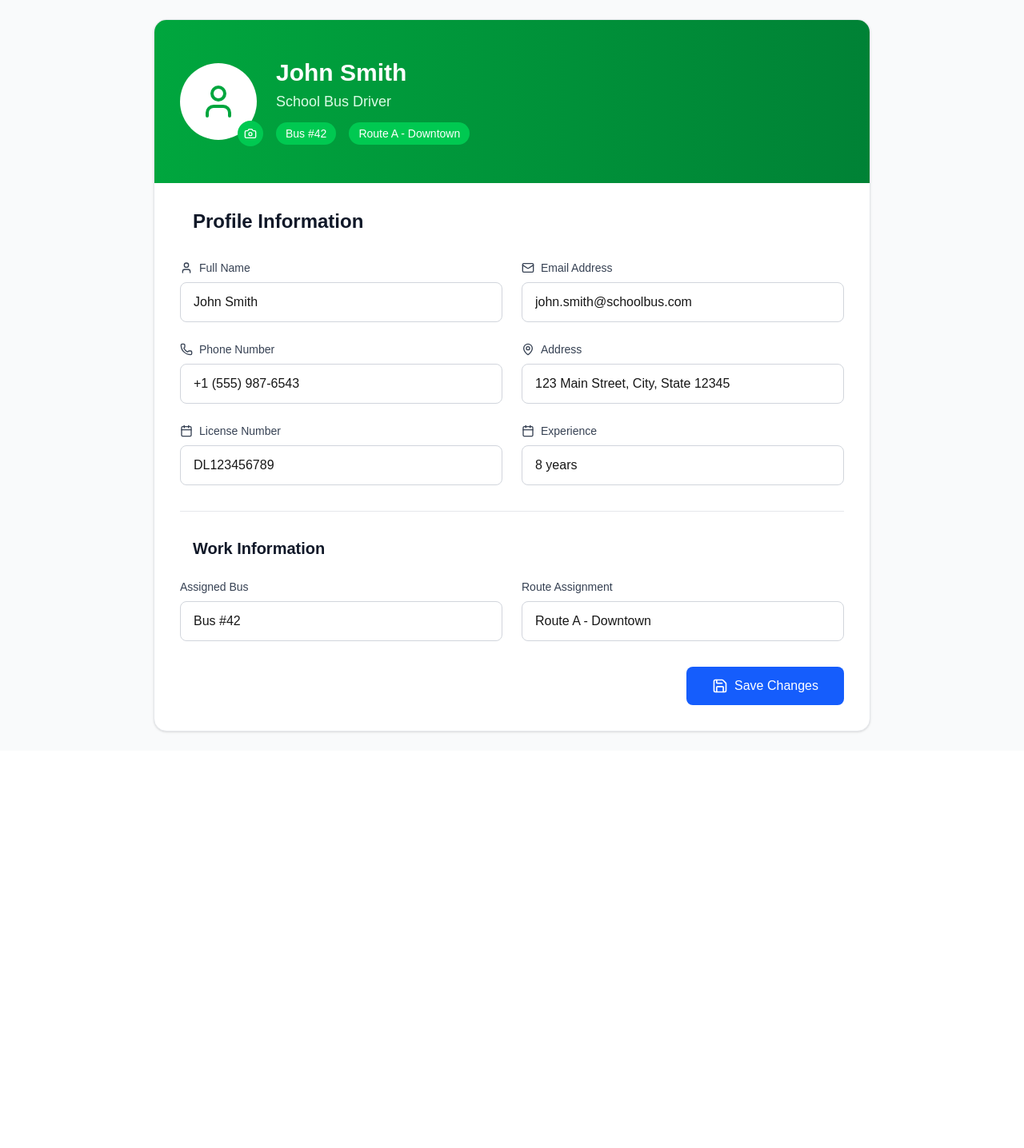
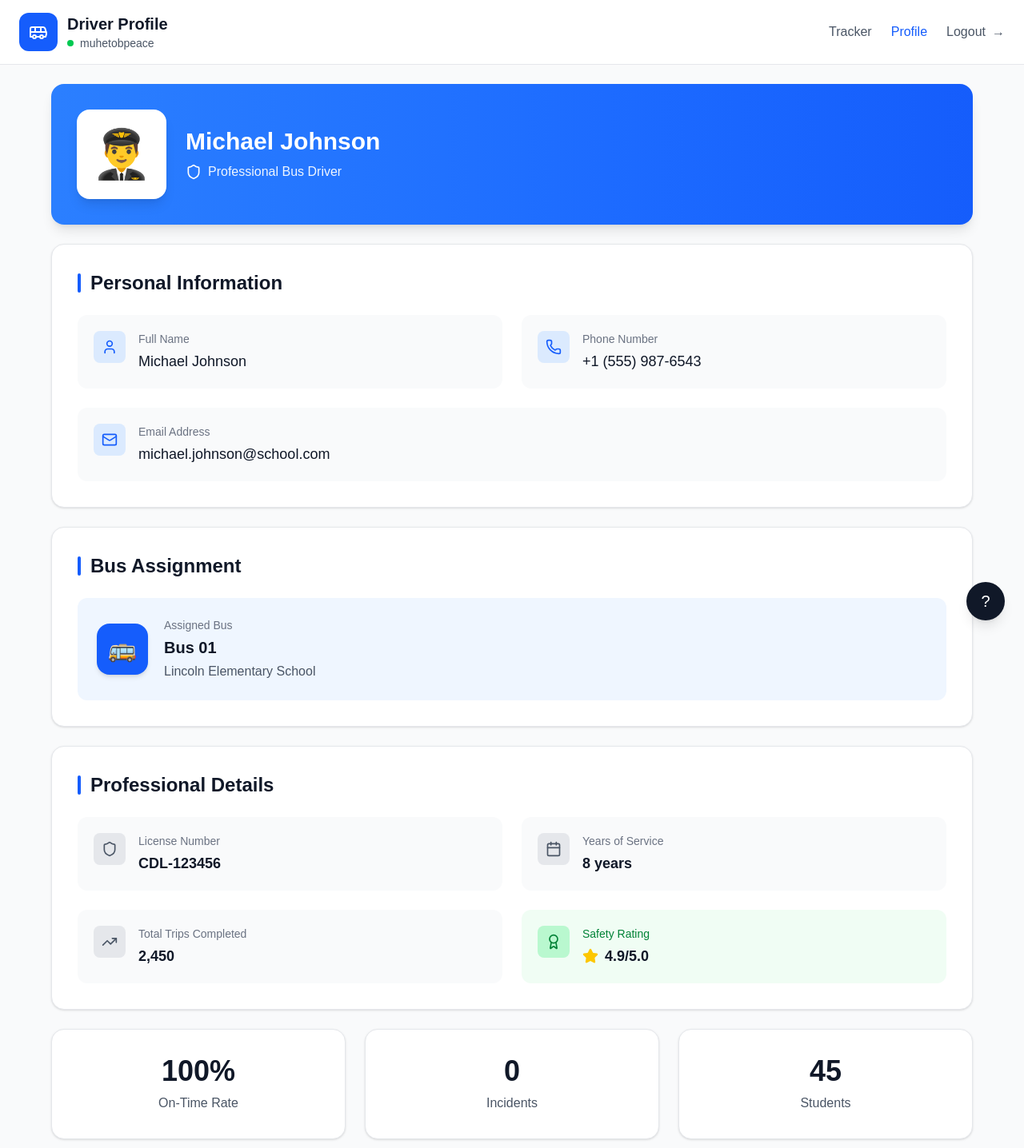
Before and after one commit to SheCanCODE-Capstone-Projects/School_bus_tracker_fe, a Next.js app: page /driver/tracker/profile in a window 1280 px wide. Shown: the top 1436 px of the page at 80% size. Before the commit the page ends 939 px from the top, so only its background shows below. Built offline with nearby package versions, Linux system fonts and the light colour scheme.

Commit message:
driver profile page

```diff
--- a/app/driver/tracker/profile/page.tsx
+++ b/app/driver/tracker/profile/page.tsx
@@ -1,204 +1,212 @@
+
 'use client';
 
-import { useState } from 'react';
-import { User, Phone, Mail, MapPin, Calendar, Save, Camera } from 'lucide-react';
+import React from 'react';
+import { Bus, Shield, Star, Calendar, AlertTriangle, Users, Phone, Mail, User, TrendingUp, Award } from 'lucide-react';
 
 export default function DriverProfile() {
-  const [profile, setProfile] = useState({
-    name: 'John Smith',
-    email: 'john.smith@schoolbus.com',
-    phone: '+1 (555) 987-6543',
-    address: '123 Main Street, City, State 12345',
-    licenseNumber: 'DL123456789',
-    experience: '8 years',
-    busNumber: 'Bus #42',
-    route: 'Route A - Downtown',
-  });
+  return (
+    <div className="flex flex-col min-h-screen bg-gray-50">
+      {/* Top Navigation */}
+      <nav className="bg-white border-b border-gray-200 px-6 py-4">
+        <div className="max-w-7xl mx-auto flex items-center justify-between">
+          <div className="flex items-center gap-3">
+            <div className="w-12 h-12 bg-blue-600 rounded-xl flex items-center justify-center">
+              <Bus className="w-6 h-6 text-white" />
+            </div>
+            <div>
+              <h1 className="text-xl font-semibold text-gray-900">Driver Profile</h1>
+              <div className="flex items-center gap-2">
+                <div className="w-2 h-2 bg-green-500 rounded-full"></div>
+                <span className="text-sm text-gray-600">muhetobpeace</span>
+              </div>
+            </div>
+          </div>
+          <div className="flex items-center gap-6">
+            <button className="text-gray-600 hover:text-gray-900 font-medium">Tracker</button>
+            <button className="text-blue-600 hover:text-blue-700 font-medium">Profile</button>
+            <button className="flex items-center gap-2 text-gray-600 hover:text-gray-900">
+              <span>Logout</span>
+              <span>→</span>
+            </button>
+          </div>
+        </div>
+      </nav>
 
-  const handleChange = (e: any) => {
-    setProfile(prev => ({
-      ...prev,
-      [e.target.name]: e.target.value
-    }));
-  };
+      <main className="flex-1 p-6">
+        <div className="max-w-6xl mx-auto">
 
-  const handleSave = () => {
-    console.log('Saving profile...', profile);
-    alert('Profile updated successfully!');
-  };
-
-  return (
-    <div className="min-h-screen bg-gray-50 p-6">
-      <div className="max-w-4xl mx-auto">
-        <div className="bg-white rounded-2xl shadow-sm border border-gray-200 overflow-hidden">
-          {/* Header */}
-          <div className="bg-gradient-to-r from-green-600 to-green-700 px-8 py-12">
+          {/* Header Card */}
+          <div className="bg-gradient-to-r from-blue-500 to-blue-600 rounded-2xl p-8 mb-6 text-white shadow-lg">
             <div className="flex items-center gap-6">
-              <div className="relative">
-                <div className="w-24 h-24 bg-white rounded-full flex items-center justify-center">
-                  <User className="w-12 h-12 text-green-600" />
-                </div>
-                <button className="absolute -bottom-2 -right-2 w-8 h-8 bg-green-500 rounded-full flex items-center justify-center hover:bg-green-600 transition-colors">
-                  <Camera className="w-4 h-4 text-white" />
-                </button>
+              <div className="w-28 h-28 bg-white rounded-2xl flex items-center justify-center text-6xl shadow-lg">
+                👨‍✈️
               </div>
-              <div className="text-white">
-                <h1 className="text-3xl font-bold">{profile.name}</h1>
-                <p className="text-green-100 text-lg mt-1">School Bus Driver</p>
-                <div className="flex items-center gap-4 mt-3">
-                  <span className="bg-green-500 px-3 py-1 rounded-full text-sm font-medium">
-                    {profile.busNumber}
-                  </span>
-                  <span className="bg-green-500 px-3 py-1 rounded-full text-sm font-medium">
-                    {profile.route}
-                  </span>
+              <div>
+                <h1 className="text-3xl font-bold mb-2">Michael Johnson</h1>
+                <div className="flex items-center gap-2">
+                  <Shield className="w-5 h-5" />
+                  <span className="text-blue-50">Professional Bus Driver</span>
                 </div>
               </div>
             </div>
           </div>
 
-          {/* Profile Form */}
-          <div className="p-8 hover:bg-gray-50 transition-colors cursor-pointer">
-            <div className="flex items-start gap-3 mb-8 group">
-              <div className="w-1 h-8 bg-blue-600 rounded-full opacity-0 group-hover:opacity-100 transition-opacity"></div>
-              <h2 className="text-2xl font-semibold text-gray-900">Profile Information</h2>
+          {/* Personal Information */}
+          <div className="bg-white rounded-2xl shadow-sm border border-gray-200 p-8 mb-6">
+            <div className="flex items-center gap-3 mb-6">
+              <div className="w-1 h-6 bg-blue-600 rounded-full"></div>
+              <h2 className="text-2xl font-semibold text-gray-900">Personal Information</h2>
             </div>
 
             <div className="grid grid-cols-1 md:grid-cols-2 gap-6">
-              <div>
-                <label className="flex items-center gap-2 text-sm font-medium text-gray-700 mb-2">
-                  <User className="w-4 h-4" />
-                  Full Name
-                </label>
-                <input
-                  type="text"
-                  name="name"
-                  value={profile.name}
-                  onChange={handleChange}
-                  className="w-full px-4 py-3 border border-gray-300 rounded-lg focus:ring-2 focus:ring-green-500 focus:border-transparent"
-                />
+              {/* Full Name */}
+              <div className="bg-gray-50 rounded-xl p-5 flex items-start gap-4">
+                <div className="w-10 h-10 bg-blue-100 rounded-lg flex items-center justify-center flex-shrink-0">
+                  <User className="w-5 h-5 text-blue-600" />
+                </div>
+                <div>
+                  <label className="block text-sm font-medium text-gray-500 mb-1">Full Name</label>
+                  <p className="text-lg text-gray-900 font-medium">Michael Johnson</p>
+                </div>
               </div>
 
-              <div>
-                <label className="flex items-center gap-2 text-sm font-medium text-gray-700 mb-2">
-                  <Mail className="w-4 h-4" />
-                  Email Address
-                </label>
-                <input
-                  type="email"
-                  name="email"
-                  value={profile.email}
-                  onChange={handleChange}
-                  className="w-full px-4 py-3 border border-gray-300 rounded-lg focus:ring-2 focus:ring-green-500 focus:border-transparent"
-                />
+              {/* Phone Number */}
+              <div className="bg-gray-50 rounded-xl p-5 flex items-start gap-4">
+                <div className="w-10 h-10 bg-blue-100 rounded-lg flex items-center justify-center flex-shrink-0">
+                  <Phone className="w-5 h-5 text-blue-600" />
+                </div>
+                <div>
+                  <label className="block text-sm font-medium text-gray-500 mb-1">Phone Number</label>
+                  <p className="text-lg text-gray-900 font-medium">+1 (555) 987-6543</p>
+                </div>
               </div>
 
-              <div>
-                <label className="flex items-center gap-2 text-sm font-medium text-gray-700 mb-2">
-                  <Phone className="w-4 h-4" />
-                  Phone Number
-                </label>
-                <input
-                  type="tel"
-                  name="phone"
-                  value={profile.phone}
-                  onChange={handleChange}
-                  className="w-full px-4 py-3 border border-gray-300 rounded-lg focus:ring-2 focus:ring-green-500 focus:border-transparent"
-                />
-              </div>
-
-              <div>
-                <label className="flex items-center gap-2 text-sm font-medium text-gray-700 mb-2">
-                  <MapPin className="w-4 h-4" />
-                  Address
-                </label>
-                <input
-                  type="text"
-                  name="address"
-                  value={profile.address}
-                  onChange={handleChange}
-                  className="w-full px-4 py-3 border border-gray-300 rounded-lg focus:ring-2 focus:ring-green-500 focus:border-transparent"
-                />
-              </div>
-
-              <div>
-                <label className="flex items-center gap-2 text-sm font-medium text-gray-700 mb-2">
-                  <Calendar className="w-4 h-4" />
-                  License Number
-                </label>
-                <input
-                  type="text"
-                  name="licenseNumber"
-                  value={profile.licenseNumber}
-                  onChange={handleChange}
-                  className="w-full px-4 py-3 border border-gray-300 rounded-lg focus:ring-2 focus:ring-green-500 focus:border-transparent"
-                />
-              </div>
-
-              <div>
-                <label className="flex items-center gap-2 text-sm font-medium text-gray-700 mb-2">
-                  <Calendar className="w-4 h-4" />
-                  Experience
-                </label>
-                <input
-                  type="text"
-                  name="experience"
-                  value={profile.experience}
-                  onChange={handleChange}
-                  className="w-full px-4 py-3 border border-gray-300 rounded-lg focus:ring-2 focus:ring-green-500 focus:border-transparent"
-                />
-              </div>
-            </div>
-
-            {/* Work Information */}
-            <div className="mt-8 pt-8 border-t border-gray-200 hover:bg-gray-50 transition-colors cursor-pointer">
-              <div className="flex items-start gap-3 mb-6 group">
-                <div className="w-1 h-6 bg-blue-600 rounded-full opacity-0 group-hover:opacity-100 transition-opacity"></div>
-                <h3 className="text-xl font-semibold text-gray-900">Work Information</h3>
-              </div>
-
-              <div className="grid grid-cols-1 md:grid-cols-2 gap-6">
+              {/* Email Address */}
+              <div className="bg-gray-50 rounded-xl p-5 flex items-start gap-4 md:col-span-2">
+                <div className="w-10 h-10 bg-blue-100 rounded-lg flex items-center justify-center flex-shrink-0">
+                  <Mail className="w-5 h-5 text-blue-600" />
+                </div>
                 <div>
-                  <label className="block text-sm font-medium text-gray-700 mb-2">
-                    Assigned Bus
-                  </label>
-                  <input
-                    type="text"
-                    name="busNumber"
-                    value={profile.busNumber}
-                    onChange={handleChange}
-                    className="w-full px-4 py-3 border border-gray-300 rounded-lg focus:ring-2 focus:ring-green-500 focus:border-transparent"
-                  />
-                </div>
-
-                <div>
-                  <label className="block text-sm font-medium text-gray-700 mb-2">
-                    Route Assignment
-                  </label>
-                  <input
-                    type="text"
-                    name="route"
-                    value={profile.route}
-                    onChange={handleChange}
-                    className="w-full px-4 py-3 border border-gray-300 rounded-lg focus:ring-2 focus:ring-green-500 focus:border-transparent"
-                  />
+                  <label className="block text-sm font-medium text-gray-500 mb-1">Email Address</label>
+                  <p className="text-lg text-gray-900 font-medium">michael.johnson@school.com</p>
                 </div>
               </div>
             </div>
+          </div>
 
-            {/* Save Button */}
-            <div className="mt-8 flex justify-end">
-              <button
-                onClick={handleSave}
-                className="flex items-center gap-2 bg-blue-600 hover:bg-blue-700 text-white font-medium px-8 py-3 rounded-lg transition-colors"
-              >
-                <Save className="w-5 h-5" />
-                Save Changes
-              </button>
+          {/* Bus Assignment */}
+          <div className="bg-white rounded-2xl shadow-sm border border-gray-200 p-8 mb-6">
+            <div className="flex items-center gap-3 mb-6">
+              <div className="w-1 h-6 bg-blue-600 rounded-full"></div>
+              <h2 className="text-2xl font-semibold text-gray-900">Bus Assignment</h2>
+            </div>
+
+            <div className="bg-blue-50 rounded-xl p-6 flex items-center gap-5">
+              <div className="w-16 h-16 bg-blue-600 rounded-2xl flex items-center justify-center text-3xl shadow-md">
+                🚌
+              </div>
+              <div>
+                <div className="text-sm font-medium text-gray-500 mb-1">Assigned Bus</div>
+                <h3 className="text-xl font-semibold text-gray-900 mb-1">Bus 01</h3>
+                <p className="text-gray-600">Lincoln Elementary School</p>
+              </div>
             </div>
           </div>
+
+          {/* Professional Details */}
+          <div className="bg-white rounded-2xl shadow-sm border border-gray-200 p-8 mb-6">
+            <div className="flex items-center gap-3 mb-6">
+              <div className="w-1 h-6 bg-blue-600 rounded-full"></div>
+              <h2 className="text-2xl font-semibold text-gray-900">Professional Details</h2>
+            </div>
+
+            <div className="grid grid-cols-1 md:grid-cols-2 gap-6">
+              {/* License Number */}
+              <div className="bg-gray-50 rounded-xl p-5 flex items-start gap-4">
+                <div className="w-10 h-10 bg-gray-200 rounded-lg flex items-center justify-center flex-shrink-0">
+                  <Shield className="w-5 h-5 text-gray-600" />
+                </div>
+                <div>
+                  <label className="block text-sm font-medium text-gray-500 mb-1">License Number</label>
+                  <p className="text-lg text-gray-900 font-semibold">CDL-123456</p>
+                </div>
+              </div>
+
+              {/* Years of Service */}
+              <div className="bg-gray-50 rounded-xl p-5 flex items-start gap-4">
+                <div className="w-10 h-10 bg-gray-200 rounded-lg flex items-center justify-center flex-shrink-0">
+                  <Calendar className="w-5 h-5 text-gray-600" />
+                </div>
+                <div>
+                  <label className="block text-sm font-medium text-gray-500 mb-1">Years of Service</label>
+                  <p className="text-lg text-gray-900 font-semibold">8 years</p>
+                </div>
+              </div>
+
+              {/* Total Trips */}
+              <div className="bg-gray-50 rounded-xl p-5 flex items-start gap-4">
+                <div className="w-10 h-10 bg-gray-200 rounded-lg flex items-center justify-center flex-shrink-0">
+                  <TrendingUp className="w-5 h-5 text-gray-600" />
+                </div>
+                <div>
+                  <label className="block text-sm font-medium text-gray-500 mb-1">Total Trips Completed</label>
+                  <p className="text-lg text-gray-900 font-semibold">2,450</p>
+                </div>
+              </div>
+
+              {/* Safety Rating */}
+              <div className="bg-green-50 rounded-xl p-5 flex items-start gap-4">
+                <div className="w-10 h-10 bg-green-200 rounded-lg flex items-center justify-center flex-shrink-0">
+                  <Award className="w-5 h-5 text-green-700" />
+                </div>
+                <div>
+                  <label className="block text-sm font-medium text-green-700 mb-1">Safety Rating</label>
+                  <div className="flex items-center gap-2">
+                    <Star className="w-5 h-5 fill-yellow-400 text-yellow-400" />
+                    <p className="text-lg text-gray-900 font-semibold">4.9/5.0</p>
+                  </div>
+                </div>
+              </div>
+            </div>
+          </div>
+
+          {/* Stats Row */}
+          <div className="grid grid-cols-1 md:grid-cols-3 gap-6 mb-6">
+            {/* On-time Rate */}
+            <div className="bg-white rounded-2xl shadow-sm border border-gray-200 p-8 text-center">
+              <h3 className="text-4xl font-bold text-gray-900 mb-2">100%</h3>
+              <p className="text-gray-600 font-medium">On-Time Rate</p>
+            </div>
+
+            {/* Incidents */}
+            <div className="bg-white rounded-2xl shadow-sm border border-gray-200 p-8 text-center">
+              <h3 className="text-4xl font-bold text-gray-900 mb-2">0</h3>
+              <p className="text-gray-600 font-medium">Incidents</p>
+            </div>
+
+            {/* Students */}
+            <div className="bg-white rounded-2xl shadow-sm border border-gray-200 p-8 text-center">
+              <h3 className="text-4xl font-bold text-gray-900 mb-2">45</h3>
+              <p className="text-gray-600 font-medium">Students</p>
+            </div>
+          </div>
+
         </div>
-      </div>
+      </main>
+
+      {/* Footer */}
+      <footer className="bg-white border-t border-gray-200 py-6 mt-auto">
+        <div className="max-w-6xl mx-auto px-6 text-center">
+          <p className="text-gray-600 mb-1">School Bus Tracker © 2025</p>
+          <p className="text-gray-500 text-sm">Drive safely, arrive safely</p>
+        </div>
+      </footer>
+
+      {/* Help Button */}
+      <button className="fixed bottom-6 right-6 w-12 h-12 bg-gray-900 text-white rounded-full flex items-center justify-center shadow-lg hover:bg-gray-800 transition-colors">
+        <span className="text-xl">?</span>
+      </button>
     </div>
   );
 }
--- a/components/navigation/DriverNavbar.tsx
+++ b/components/navigation/DriverNavbar.tsx
@@ -0,0 +1,30 @@
+'use client';
+
+import React from 'react';
+import { Bus, User, LogOut } from 'lucide-react';
+
+export default function DriverNavbar() {
+  return (
+    <nav className="bg-white shadow-sm border-b border-gray-200">
+      <div className="max-w-7xl mx-auto px-4 sm:px-6 lg:px-8">
+        <div className="flex justify-between items-center h-16">
+          <div className="flex items-center gap-3">
+            <Bus className="w-8 h-8 text-blue-600" />
+            <span className="text-xl font-bold text-gray-900">Driver Portal</span>
+          </div>
+
+          <div className="flex items-center gap-4">
+            <button className="flex items-center gap-2 px-3 py-2 text-gray-700 hover:text-gray-900">
+              <User className="w-5 h-5" />
+              <span>Profile</span>
+            </button>
+            <button className="flex items-center gap-2 px-3 py-2 text-gray-700 hover:text-gray-900">
+              <LogOut className="w-5 h-5" />
+              <span>Logout</span>
+            </button>
+          </div>
+        </div>
+      </div>
+    </nav>
+  );
+}
```
